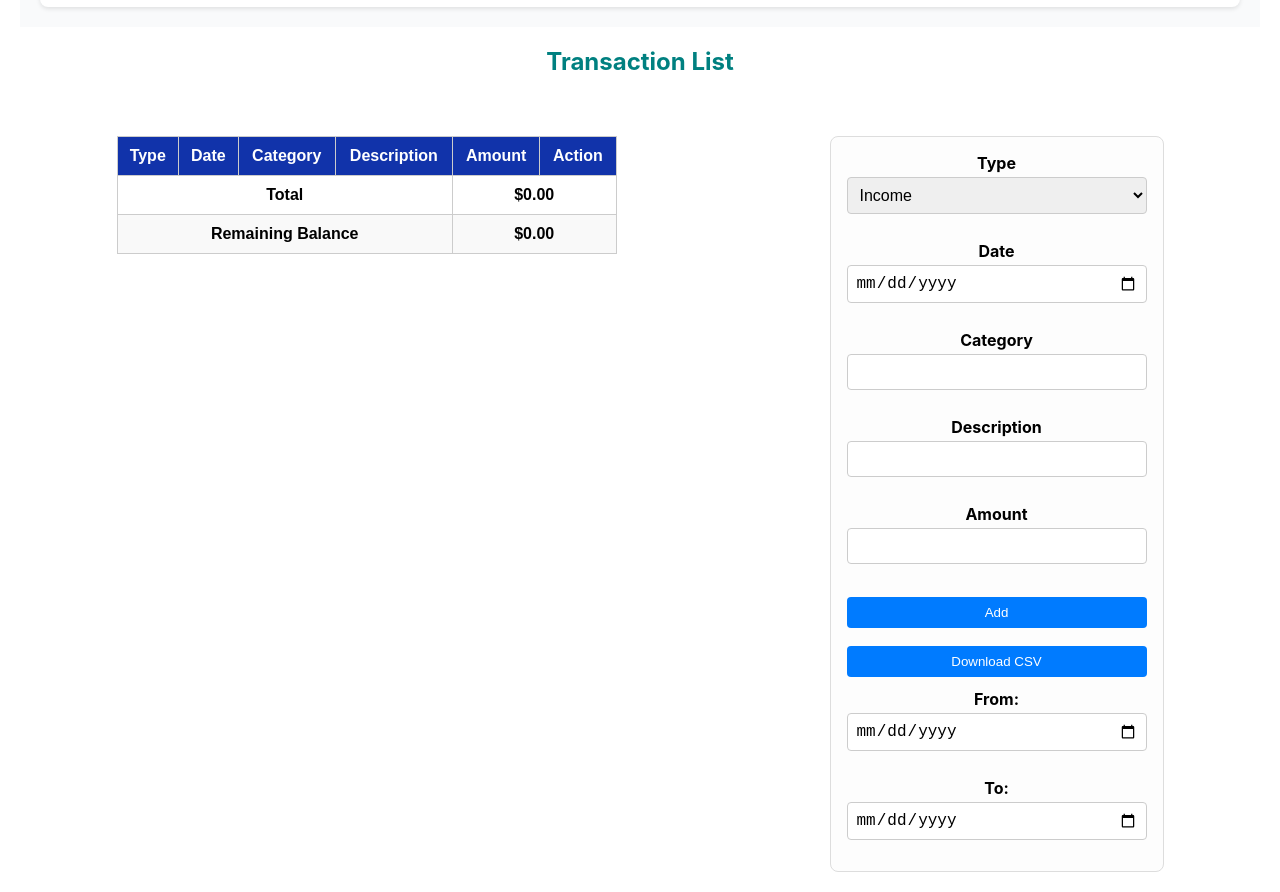
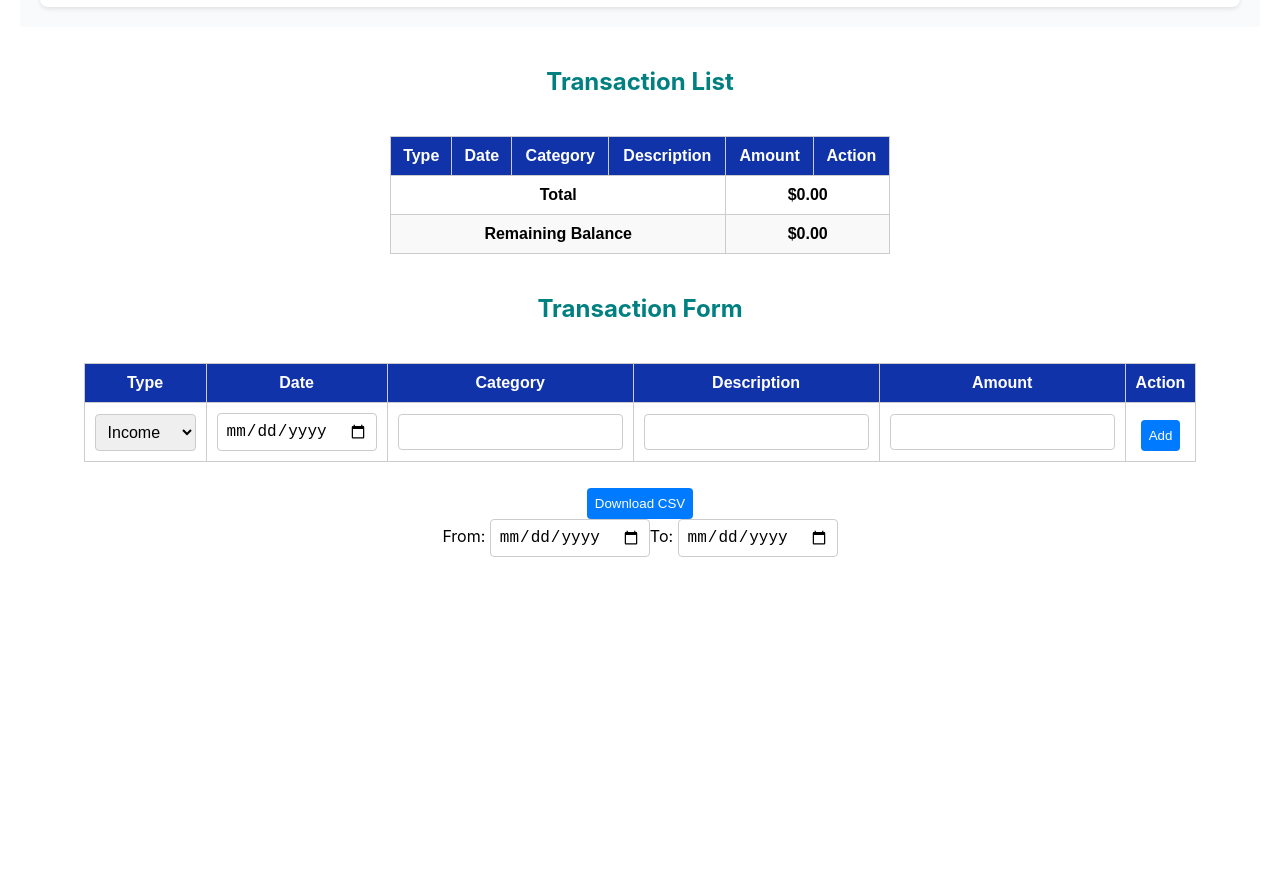
Before and after one commit to PrincessOkaroni/MoneyMesh, a React (Create React App) app: page /transactions in a window 1280 px wide. Shown: the part 3319-4211 px from the top of the page. After the commit the page ends 3876 px from the top, so only its background shows below. Built offline with nearby package versions, Linux system fonts and the light colour scheme.

Commit message:
works on FILE

```diff
--- a/src/components/Transaction.js
+++ b/src/components/Transaction.js
@@ -1,112 +1,96 @@
-import React, { useState } from "react";
+import React, { useState, useEffect } from "react";
 import "./Transaction.css";
 
-function Transaction() {
+const Transaction = () => {
   const [transactions, setTransactions] = useState([]);
-  const [type, setType] = useState("Income");
-  const [date, setDate] = useState("");
-  const [category, setCategory] = useState("");
-  const [description, setDescription] = useState("");
-  const [amount, setAmount] = useState("");
+  const [formData, setFormData] = useState({
+    type: "Income",
+    date: "",
+    category: "",
+    description: "",
+    amount: "",
+  });
   const [editingIndex, setEditingIndex] = useState(null);
-  const [startDate, setStartDate] = useState("");
-  const [endDate, setEndDate] = useState("");
+  const [filterStartDate, setFilterStartDate] = useState("");
+  const [filterEndDate, setFilterEndDate] = useState("");
 
-  const handleAdd = () => {
-    if (!date || !category || !description || !amount) return;
+  useEffect(() => {
+    const storedTransactions = JSON.parse(localStorage.getItem("transactions")) || [];
+    setTransactions(storedTransactions);
+  }, []);
 
-    const newTransaction = {
-      type,
-      date,
-      category,
-      description,
-      amount: parseFloat(amount),
-    };
+  useEffect(() => {
+    localStorage.setItem("transactions", JSON.stringify(transactions));
+  }, [transactions]);
 
+  const handleChange = (e) => {
+    setFormData({ ...formData, [e.target.name]: e.target.value });
+  };
+
+  const handleAddTransaction = () => {
     if (editingIndex !== null) {
       const updated = [...transactions];
-      updated[editingIndex] = newTransaction;
+      updated[editingIndex] = formData;
       setTransactions(updated);
       setEditingIndex(null);
     } else {
-      setTransactions([...transactions, newTransaction]);
+      setTransactions([...transactions, formData]);
     }
-
-    setType("Income");
-    setDate("");
-    setCategory("");
-    setDescription("");
-    setAmount("");
+    setFormData({
+      type: "Income",
+      date: "",
+      category: "",
+      description: "",
+      amount: "",
+    });
   };
 
   const handleEdit = (index) => {
-    const t = transactions[index];
-    setType(t.type);
-    setDate(t.date);
-    setCategory(t.category);
-    setDescription(t.description);
-    setAmount(t.amount);
+    setFormData(transactions[index]);
     setEditingIndex(index);
   };
 
   const handleDelete = (index) => {
-    const updated = [...transactions];
-    updated.splice(index, 1);
+    const updated = transactions.filter((_, i) => i !== index);
     setTransactions(updated);
   };
 
-  const filteredTransactions = transactions.filter((transaction) => {
-    const transactionDate = new Date(transaction.date);
-    const start = startDate ? new Date(startDate) : null;
-    const end = endDate ? new Date(endDate) : null;
-
-    if (start && transactionDate < start) return false;
-    if (end && transactionDate > end) return false;
-    return true;
+  const filteredTransactions = transactions.filter((txn) => {
+    const txnDate = new Date(txn.date);
+    const start = filterStartDate ? new Date(filterStartDate) : null;
+    const end = filterEndDate ? new Date(filterEndDate) : null;
+    return (!start || txnDate >= start) && (!end || txnDate <= end);
   });
 
-  const total = filteredTransactions.reduce(
-    (acc, transaction) =>
-      transaction.type === "Income"
-        ? acc + transaction.amount
-        : acc - transaction.amount,
-    0
-  );
+  const totalAmount = filteredTransactions.reduce((acc, txn) => acc + parseFloat(txn.amount || 0), 0);
+  const balance = filteredTransactions.reduce((acc, txn) => {
+    return txn.type === "Income"
+      ? acc + parseFloat(txn.amount || 0)
+      : acc - parseFloat(txn.amount || 0);
+  }, 0);
 
-  const totalAmount = filteredTransactions.reduce(
-    (acc, transaction) => acc + transaction.amount,
-    0
-  );
-
-  const downloadCSV = () => {
-    const csv = [
-      ["Type", "Date", "Category", "Description", "Amount"],
-      ...filteredTransactions.map((t) => [
-        t.type,
-        t.date,
-        t.category,
-        t.description,
-        t.amount.toFixed(2),
-      ]),
-    ]
-      .map((row) => row.join(","))
-      .join("\n");
-
-    const blob = new Blob([csv], { type: "text/csv" });
-    const url = URL.createObjectURL(blob);
-    const a = document.createElement("a");
-    a.href = url;
-    a.download = "transactions.csv";
-    a.click();
-    URL.revokeObjectURL(url);
+  const handleDownloadCSV = () => {
+    const headers = ["Type", "Date", "Category", "Description", "Amount"];
+    const rows = filteredTransactions.map((txn) =>
+      [txn.type, txn.date, txn.category, txn.description, txn.amount]
+    );
+    const csvContent =
+      "data:text/csv;charset=utf-8," +
+      [headers, ...rows].map((e) => e.join(",")).join("\n");
+    const encodedUri = encodeURI(csvContent);
+    const link = document.createElement("a");
+    link.href = encodedUri;
+    link.download = "transactions.csv";
+    document.body.appendChild(link);
+    link.click();
+    document.body.removeChild(link);
   };
 
   return (
-    <div>
-      <h2>Transaction List</h2>
+    <div className="transaction-container">
       <div className="transaction-section">
-        {/* Transaction Table */}
-        <div>
+        <div className="transaction-table">
+          <h2 className="section-title">Transaction List</h2>
           <table>
             <thead>
               <tr>
@@ -119,19 +103,13 @@ function Transaction() {
               </tr>
             </thead>
             <tbody>
-              {filteredTransactions.map((transaction, index) => (
+              {filteredTransactions.map((txn, index) => (
                 <tr key={index}>
-                  <td>{transaction.type}</td>
-                  <td>
-                    {new Date(transaction.date).toLocaleDateString("en-GB", {
-                      day: "2-digit",
-                      month: "short",
-                      year: "numeric",
-                    })}
-                  </td>
-                  <td>{transaction.category}</td>
-                  <td>{transaction.description}</td>
-                  <td>${transaction.amount.toFixed(2)}</td>
+                  <td>{txn.type}</td>
+                  <td>{new Date(txn.date).toLocaleDateString("en-GB")}</td>
+                  <td>{txn.category}</td>
+                  <td>{txn.description}</td>
+                  <td>${parseFloat(txn.amount).toFixed(2)}</td>
                   <td>
                     <button onClick={() => handleEdit(index)}>Edit</button>{" "}
                     <button onClick={() => handleDelete(index)}>Delete</button>
@@ -144,81 +122,69 @@ function Transaction() {
               </tr>
               <tr>
                 <td colSpan="4"><strong>Remaining Balance</strong></td>
-                <td colSpan="2">
-                  <strong>${total.toFixed(2)}</strong>
+                <td colSpan="2"><strong>${balance.toFixed(2)}</strong></td>
+              </tr>
+            </tbody>
+          </table>
+        </div>
+
+        <div className="transaction-form-table">
+          <h2 className="section-title">Transaction Form</h2>
+          <table>
+            <thead>
+              <tr>
+                <th>Type</th>
+                <th>Date</th>
+                <th>Category</th>
+                <th>Description</th>
+                <th>Amount</th>
+                <th>Action</th>
+              </tr>
+            </thead>
+            <tbody>
+              <tr>
+                <td>
+                  <select name="type" value={formData.type} onChange={handleChange}>
+                    <option value="Income">Income</option>
+                    <option value="Expense">Expense</option>
+                  </select>
+                </td>
+                <td>
+                  <input type="date" name="date" value={formData.date} onChange={handleChange} />
+                </td>
+                <td>
+                  <input type="text" name="category" value={formData.category} onChange={handleChange} />
+                </td>
+                <td>
+                  <input type="text" name="description" value={formData.description} onChange={handleChange} />
+                </td>
+                <td>
+                  <input type="number" name="amount" value={formData.amount} onChange={handleChange} />
+                </td>
+                <td>
+                  <button onClick={handleAddTransaction}>
+                    {editingIndex !== null ? "Update" : "Add"}
+                  </button>
                 </td>
               </tr>
             </tbody>
           </table>
         </div>
+      </div>
 
-        {/* Transaction Form */}
-        <div className="form-layout">
-          <div className="form-group">
-            <label>Type</label>
-            <select value={type} onChange={(e) => setType(e.target.value)}>
-              <option value="Income">Income</option>
-              <option value="Expense">Expense</option>
-            </select>
-          </div>
-          <div className="form-group">
-            <label>Date</label>
-            <input
-              type="date"
-              value={date}
-              onChange={(e) => setDate(e.target.value)}
-            />
-          </div>
-          <div className="form-group">
-            <label>Category</label>
-            <input
-              type="text"
-              value={category}
-              onChange={(e) => setCategory(e.target.value)}
-            />
-          </div>
-          <div className="form-group">
-            <label>Description</label>
-            <input
-              type="text"
-              value={description}
-              onChange={(e) => setDescription(e.target.value)}
-            />
-          </div>
-          <div className="form-group">
-            <label>Amount</label>
-            <input
-              type="number"
-              value={amount}
-              onChange={(e) => setAmount(e.target.value)}
-            />
-          </div>
-          <button onClick={handleAdd}>
-            {editingIndex !== null ? "Update" : "Add"}
-          </button>
-
-          <button onClick={downloadCSV}>Download CSV</button>
-
-          <div className="form-group">
-            <label>From:</label>
-            <input
-              type="date"
-              value={startDate}
-              onChange={(e) => setStartDate(e.target.value)}
-            />
-          </div>
-          <div className="form-group">
-            <label>To:</label>
-            <input
-              type="date"
-              value={endDate}
-              onChange={(e) => setEndDate(e.target.value)}
-            />
-          </div>
+      <div className="transaction-controls">
+        <button className="download-btn" onClick={handleDownloadCSV}>
+          Download CSV
+        </button>
+        <div className="date-filter">
+          <label>From: </label>
+          <input type="date" value={filterStartDate} onChange={(e) => setFilterStartDate(e.target.value)} />
+          <label>To: </label>
+          <input type="date" value={filterEndDate} onChange={(e) => setFilterEndDate(e.target.value)} />
         </div>
       </div>
     </div>
   );
-}
+};
 
 export default Transaction;
```
